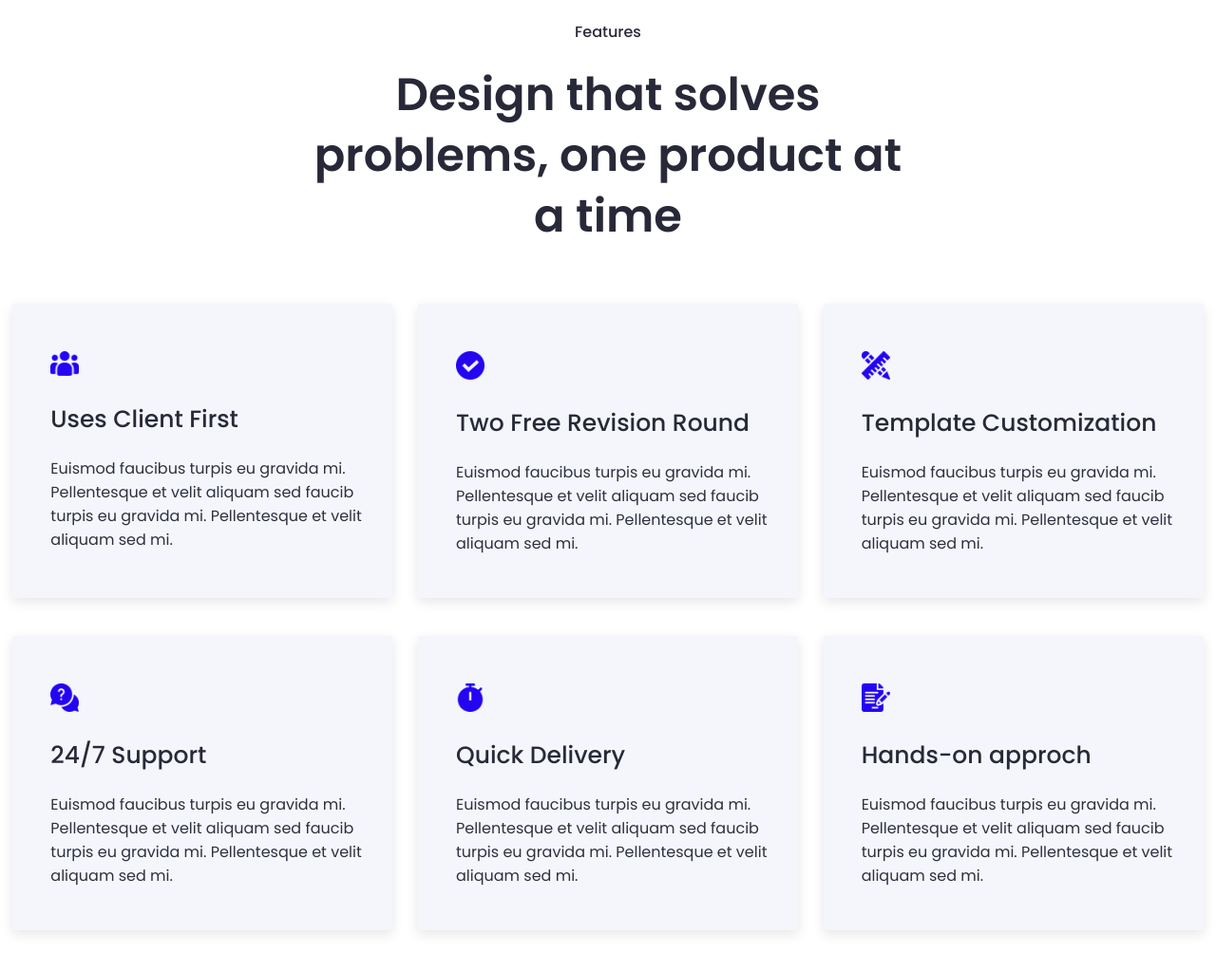
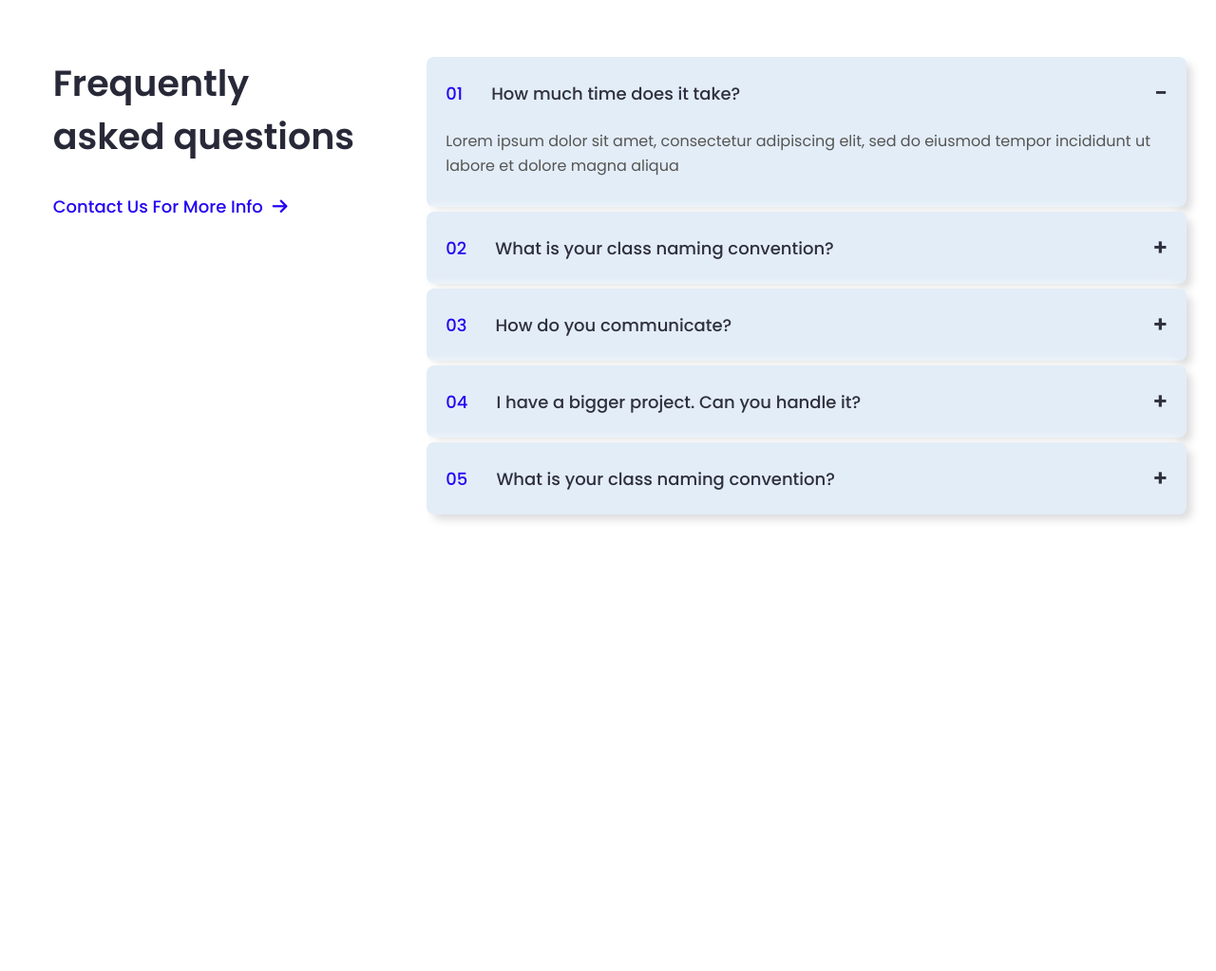
Before and after one commit to Sifatullah-Ripon/Webflow-Agency-Project, a plain HTML site: page index.html in a window 1280 px wide. Shown: the whole page at 95% size. After the commit the page ends 800 px from the top, so only its background shows below. Drawn offline with Linux system fonts and the light colour scheme.

Commit message:
Adding Blog and FAQ Block

```diff
--- a/css/styles.css
+++ b/css/styles.css
@@ -1080,4 +1080,52 @@ input[type="radio"] {
 
 
 
+/* Blog Block */
+
+
+#blog {
+    width: 100%;
+    height: 74rem;
+    margin-top: 4rem;
+}
+
+.blog-heading {
+    margin-left: 4rem;
+    margin-bottom: 4rem;
+}
+.blog-heading h2 {
+    font-size: 4.8rem;
+    font-weight: 600;
+    line-height: 6.4rem;
+}
+
+
 /* FAQ Block */
+
+#faq {
+    width: 100%;
+    height: 56rem;
+}
+.faq-content {
+    display: flex;
+    justify-content: space-around;
+}
+.faq-heading {
+    margin-left: 2rem;
+    margin-top: 6rem;
+}
+.faq-heading h3{
+    font-size: 3.8rem;
+    font-weight: 600;
+    line-height: 5.6rem;
+    margin-bottom: 3rem;
+}
+
+.faq-heading a{
+    font-size: 1.8rem;
+    font-weight: 500;
+    line-height: 3.2rem;
+}
+
+
+/* Contact Block */
--- a/index.html
+++ b/index.html
@@ -14,49 +14,51 @@
 
 
 
-    <section id="feature">
-        <div class="feature-item">
-            <div class="feature-heading">
-                <h5>Features</h5>
-                <h2>Design that solves <br> problems, one product at <br> a time</h2>
+    <section id="faq">
+        <div class="faq-content">
+            <div class="faq-heading">
+                <h3>Frequently <br> asked questions</h3>
+                <a href="#" class="link-arrow">Contact us for more info<i class="fa-solid fa-arrow-right"></i></a>
             </div>
-            <div class="feature-cards">
-                <div class="feature-card-collection">
-                    <div class="feature-collection-1">
-                        <div class="feature-card">
-                            <img src="images/Icon 1.png" alt="icon-1">
-                            <h3>Uses Client First</h3>
-                            <p>Euismod faucibus turpis eu gravida mi. Pellentesque et velit aliquam sed faucib turpis eu gravida mi. Pellentesque et velit aliquam sed mi. </p>
+            <div class="faq-accordion">
+                <ul class="accordion">
+                    <li>
+                        <input type="radio" name="accordion" id="first" checked>
+                        <label for="first"><span>01</span><p>How much time does it take?</p></label>
+                        <div class="content">
+                            <p>Lorem ipsum dolor sit amet, consectetur adipiscing elit, sed do eiusmod tempor incididunt ut labore et dolore magna aliqua</p>
                         </div>
-                        <div class="feature-card">
-                            <img src="images/Icon 2.png" alt="icon-1">
-                            <h3>Two Free Revision Round</h3>
-                            <p>Euismod faucibus turpis eu gravida mi. Pellentesque et velit aliquam sed faucib turpis eu gravida mi. Pellentesque et velit aliquam sed mi. </p>
+                    </li>
+                    <li>
+                        <input type="radio" name="accordion" id="second">
+                        <label for="second"><span>02</span><p>What is your class naming convention?</p></label>
+                        <div class="content">
+                            <p>Lorem ipsum dolor sit amet, consectetur adipiscing elit, sed do eiusmod tempor incididunt ut labore et dolore magna aliqua</p>
                         </div>
-                        <div class="feature-card">
-                            <img src="images/Icon 3.png" alt="icon-1">
-                            <h3>Template Customization</h3>
-                            <p>Euismod faucibus turpis eu gravida mi. Pellentesque et velit aliquam sed faucib turpis eu gravida mi. Pellentesque et velit aliquam sed mi. </p>
+                    </li>
+                    <li>
+                        <input type="radio" name="accordion" id="third">
+                        <label for="third"><span>03</span><p>How do you communicate?</p></label>
+                        <div class="content">
+                            <p>Lorem ipsum dolor sit amet, consectetur adipiscing elit, sed do eiusmod tempor incididunt ut labore et dolore magna aliqua</p>
                         </div>
-                    </div>
-                    <div class="feature-collection-2">
-                        <div class="feature-card">
-                            <img src="images/Icon 4.png" alt="icon-1">
-                            <h3>24/7 Support</h3>
-                            <p>Euismod faucibus turpis eu gravida mi. Pellentesque et velit aliquam sed faucib turpis eu gravida mi. Pellentesque et velit aliquam sed mi. </p>
+                    </li>
+                    <li>
+                        <input type="radio" name="accordion" id="fourth">
+                        <label for="fourth"><span>04</span><p>I have a bigger project. Can you handle it?</p></label>
+                        <div class="content">
+                            <p>Lorem ipsum dolor sit amet, consectetur adipiscing elit, sed do eiusmod tempor incididunt ut labore et dolore magna aliqua</p>
                         </div>
-                        <div class="feature-card">
-                            <img src="images/Icon 5.png" alt="icon-1">
-                            <h3>Quick Delivery</h3>
-                            <p>Euismod faucibus turpis eu gravida mi. Pellentesque et velit aliquam sed faucib turpis eu gravida mi. Pellentesque et velit aliquam sed mi. </p>
+                    </li>
+                    <li>
+                        <input type="radio" name="accordion" id="fifth">
+                        <label for="fifth"><span>05</span><p>What is your class naming convention?</p></label>
+                        <div class="content">
+                            <p>Lorem ipsum dolor sit amet, consectetur adipiscing elit, sed do eiusmod tempor incididunt ut labore et dolore magna aliqua</p>
                         </div>
-                        <div class="feature-card">
-                            <img src="images/Icon 6.png" alt="icon-1">
-                            <h3>Hands-on approch</h3>
-                            <p>Euismod faucibus turpis eu gravida mi. Pellentesque et velit aliquam sed faucib turpis eu gravida mi. Pellentesque et velit aliquam sed mi. </p>
-                        </div>
-                    </div>
-                </div>
+                    </li>
+
+                </ul>
             </div>
         </div>
     </section>
```
Also changed, not shown: components/blog-block.html (added, +38 -0 lines), components/faq-block.html (added, +48 -0 lines).
